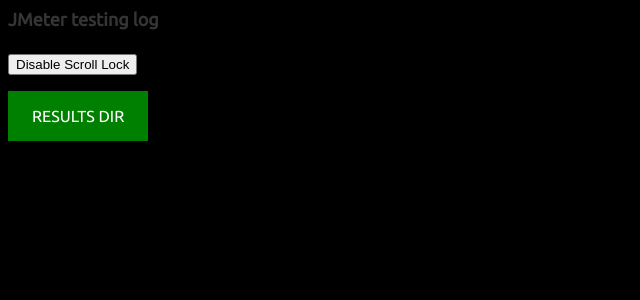
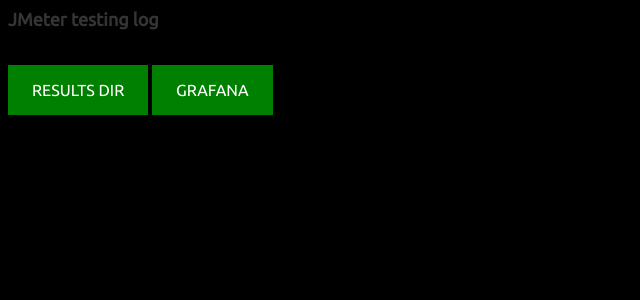
Before and after one commit to jelastic-jps/jmeter, a PHP site: page / in a window 1280 px wide. Shown: the top 300 px of the page, without its empty margins (0-640 px from the left). Run offline with PHP 8.4, Linux system fonts and the light colour scheme; data that the repository does not hold is empty; some libraries are stand-ins or nearby versions.

Commit message:
Update index.php

```diff
--- a/scripts/index.php
+++ b/scripts/index.php
@@ -88,8 +88,10 @@
 		<div id="log">
 
 		</div>
-		<div id="scrollLock"> <input class="disableScrollLock" type="button" value="Disable Scroll Lock" /> <input class="enableScrollLock" style="display: none;" type="button" value="Enable Scroll Lock" /></div>
-                <div style="margin-top:50px;"><a target="_blank" href="/results/" style="background-color:green">Results Dir</a></div>
+                <div style="margin-top:50px;">
+                   <a target="_blank" href="/results/" style="background-color:green">Results Dir</a>
+                   <a target="_blank" href="/grafana/" style="background-color:green">Grafana</a>
+                </div>
 	</body>
 </html>
 <?php  } ?>
```
